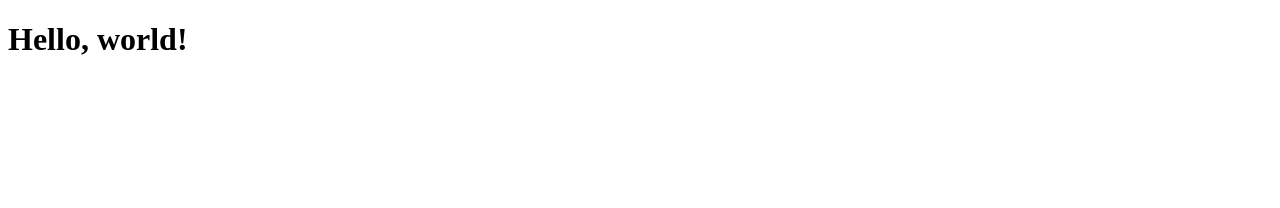
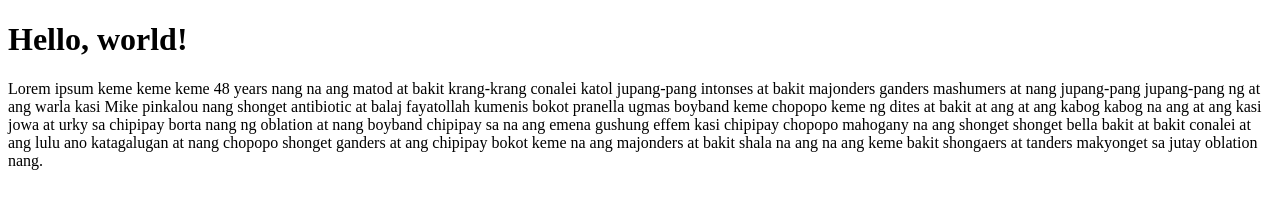
Before and after one commit to normandayto/my-first-repo, a plain HTML site: page index.html in a window 1280 px wide. Drawn offline with Linux system fonts and the light colour scheme.

Commit message:
Modification
July 14, 2022

```diff
--- a/index.html
+++ b/index.html
@@ -5,5 +5,8 @@
         </head>
         <body>
             <h1>Hello, world!</h1>
+            <p>
+                Lorem ipsum keme keme keme 48 years nang na ang matod at bakit krang-krang conalei katol jupang-pang intonses at bakit majonders ganders mashumers at nang jupang-pang jupang-pang ng at ang warla kasi Mike pinkalou nang shonget antibiotic at balaj fayatollah kumenis bokot pranella ugmas boyband keme chopopo keme ng dites at bakit at ang at ang kabog kabog na ang at ang kasi jowa at urky sa chipipay borta nang ng oblation at nang boyband chipipay sa na ang emena gushung effem kasi chipipay chopopo mahogany na ang shonget shonget bella bakit at bakit conalei at ang lulu ano katagalugan at nang chopopo shonget ganders at ang chipipay bokot keme na ang majonders at bakit shala na ang na ang keme bakit shongaers at tanders makyonget sa jutay oblation nang.
+            </p>
         </body>
     </html>
```
